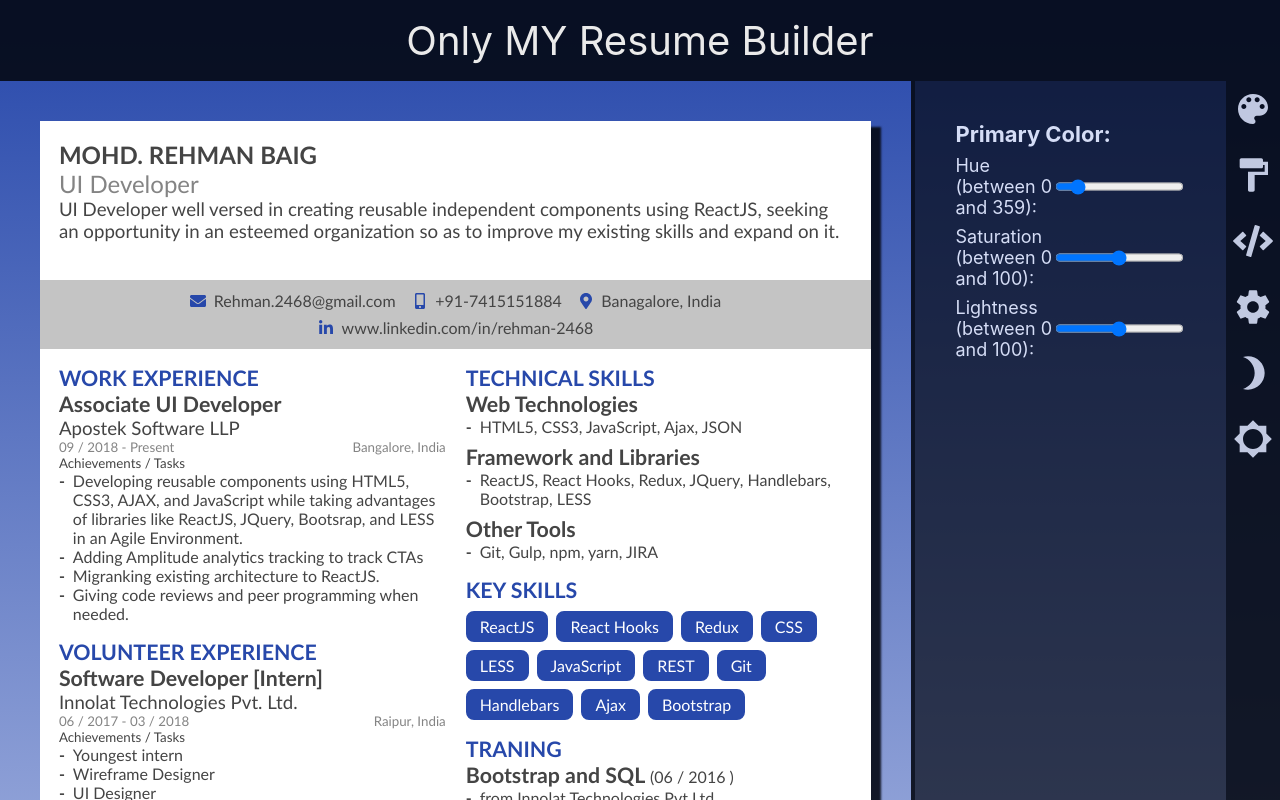
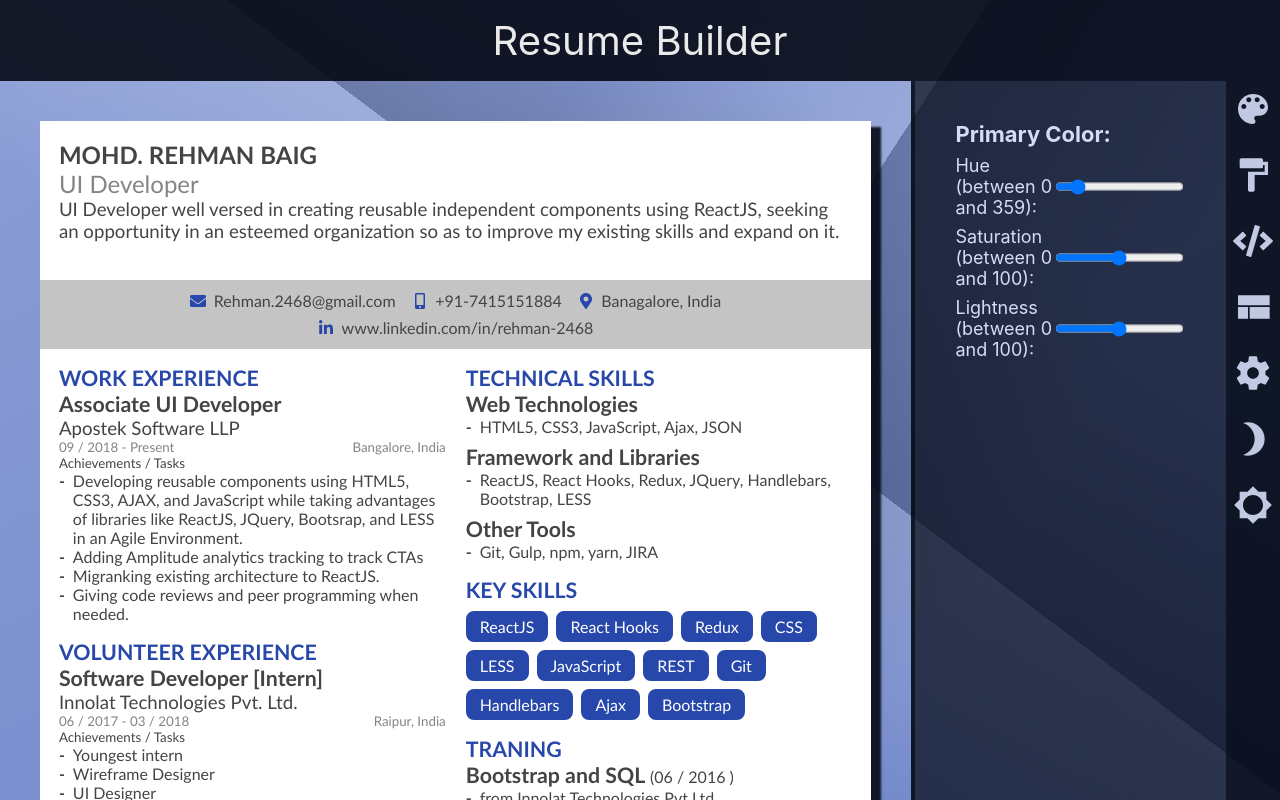
Before and after one commit to md-rehman/resume-builder, a React (Create React App) app: page / in a window 1280 px wide. Shown: the top 800 px of the page. Built offline with nearby package versions, Linux system fonts and the light colour scheme.

Commit message:
UI updates

```diff
--- a/src/App.js
+++ b/src/App.js
@@ -1,4 +1,4 @@
-import React from 'react';
+import React, { useEffect, useRef } from 'react';
 import './App.scss';
 import Viewer from './components/viewer/Viewer';
 import Header from './components/global/header/Header';
@@ -7,11 +7,14 @@ import NavMain from './components/global/nav/NavMain';
 import JsonEditor from './components/toolBox/jsonEditor/JsonEditor';
 import Footer from './components/global/footer/Footer';
 import ToolBox from './components/toolBox/ToolBox';
+import { AppContextProvider } from './store/context/AppContext';
 
 function App() {
+
   return (
     <>
-      <ResumeJSONProvider>
+        <AppContextProvider>
+          <div className="background-main"></div>
           <div className="Header-wrapper">
             <Header />
           </div>
@@ -19,17 +22,20 @@ function App() {
             <NavMain />
           </div> */}
           <main>
+            <ResumeJSONProvider>
+              <div className="background-shine"></div>
               <div className="Viewer-wrapper">
                 <Viewer />
               </div>
               <div className="ToolBox-wrapper">
                 <ToolBox />
               </div>
+            </ResumeJSONProvider>
           </main>
           <div className="Header-wrapper">
             <Footer />
           </div>
-      </ResumeJSONProvider>
+        </AppContextProvider>
     </>
   );
 }
--- a/src/App.scss
+++ b/src/App.scss
@@ -1,8 +1,75 @@
 @import "./assets/style/variable.scss";
 
+
+.background-main {
+
+  position: fixed;
+  top: 0;
+  bottom: 0;
+  right: 0;
+  left: 0;
+  z-index: -1;
+  background-size: 400% 400%;
+  -webkit-animation: ShineMotion 500s linear infinite;
+  -moz-animation: ShineMotion 500s linear infinite;
+  -o-animation: ShineMotion 500s linear infinite;
+  animation: ShineMotion 500s linear infinite;
+}
+
 body {
-  background: linear-gradient(180deg, var(--primary), hsl(var(--primary-hue), var(--primary-saturation), 90%));
+  background: linear-gradient(333deg, var(--primary), var(--primary-light));
+  background-size: 400% 400%;
+
+  -webkit-animation: backgroundMotion 30s ease infinite;
+  -moz-animation: backgroundMotion 30s ease infinite;
+  -o-animation: backgroundMotion 30s ease infinite;
+  animation: backgroundMotion 30s ease infinite;
 }
+body.dark {
+  background: linear-gradient(180deg, var(--primary), var(--primary-dark));
+}
+.background-shine {
+  --shine-deg: 123deg;
+  --shine-location: 55%;
+  position: fixed;
+  top: 0;
+  bottom: 0;
+  right: 0;
+  left: 0;
+
+// background: linear-gradient(90deg, rgba(0, 0, 0, 0) 40%, rgba(255, 255, 255, .3) var(--shine-location), rgba(0, 0, 0, .3) var(--shine-location), rgba(0, 0, 0, 0) 70%), linear-gradient(180deg, rgba(0, 0, 0, 0) 40%, rgba(255, 255, 255, .3) var(--shine-location), rgba(0, 0, 0, .3) var(--shine-location), rgba(0, 0, 0, 0) 70%), linear-gradient(270deg, rgba(0, 0, 0, 0) 40%, rgba(255, 255, 255, .3) var(--shine-location), rgba(0, 0, 0, .3) var(--shine-location), rgba(0, 0, 0, 0) 70%), linear-gradient(360deg, rgba(0, 0, 0, 0) 40%, rgba(255, 255, 255, .3) var(--shine-location), rgba(0, 0, 0, .3) var(--shine-location), rgba(0, 0, 0, 0) 70%);
+
+// background: linear-gradient(var(--shine-deg), rgba(0, 0, 0, 0) 40%, rgba(255, 255, 255, .3) var(--shine-location), rgba(0, 0, 0, .3) var(--shine-location), rgba(0, 0, 0, 0) 70%);
+
+
+
+
+
+  background: linear-gradient(123deg, rgba(0,0,0,0), rgba(0,0,0,0) 35%, rgba(255,255,255,.2) 55%, rgba(0,0,0,.2) 55%, rgba(0,0,0,0) 75%, rgba(0,0,0,0) 100%), linear-gradient(37deg, rgba(0,0,0,0), rgba(0,0,0,0) 35%, rgba(255,255,255,.2) 55%, rgba(0,0,0,.2) 55%, rgba(0,0,0,0) 75%, rgba(0,0,0,0) 100%);
+  z-index: -1;
+
+}
+@-webkit-keyframes backgroundMotion {
+    0%{background-position:32% 0%;}
+    50%{background-position:69% 100%}
+    100%{background-position:32% 0%}
+}
+@-moz-keyframes backgroundMotion {
+    0%{background-position:32% 0%}
+    50%{background-position:69% 100%}
+    100%{background-position:32% 0%}
+}
+@-o-keyframes backgroundMotion {
+    0%{background-position:32% 0%}
+    50%{background-position:69% 100%}
+    100%{background-position:32% 0%}
+}
+@keyframes backgroundMotion {
+    0%{background-position:32% 0%}
+    50%{background-position:69% 100%}
+    100%{background-position:32% 0%}
+}
+
 
 main {
   display: flex;
--- a/src/components/Viewer/Viewer.js
+++ b/src/components/Viewer/Viewer.js
@@ -47,7 +47,7 @@ function Viewer() {
               <img src={profileImage} alt=""/>
             </div> */}
             <div className="header-info">
-              <div className="userName">{ state.header.userName }</div>
+              <div className="userName" contentEditable="true" onBlur={ e => console.log(e) }>{ state.header.userName }</div>
               <div className="designation">{ state.header.designation }</div>
               <div className="summary">{ state.header.summary }</div>
             </div>
--- a/src/components/global/header/Header.js
+++ b/src/components/global/header/Header.js
@@ -5,7 +5,7 @@ import './Header.scss';
 function Header() {
   return <>
     <header>
-      Only MY Resume Builder
+      Resume Builder
     </header>
   </>
 }
--- a/src/components/toolBox/ToolBox.js
+++ b/src/components/toolBox/ToolBox.js
@@ -1,6 +1,6 @@
 import React, { useContext, useState } from 'react';
 import './ToolBox.scss';
-import { MdColorLens, MdCode, MdSettings, MdBrightness3, MdBrightness5, MdFormatPaint } from "react-icons/md";
+import { MdColorLens, MdCode, MdSettings, MdBrightness3, MdBrightness5, MdFormatPaint, MdViewCompact } from "react-icons/md";
 import { FaCode } from "react-icons/fa";
 import JsonEditor from './jsonEditor/JsonEditor';
 import ThemeFormatter from './themeFormatter/ThemeFormatter';
@@ -35,6 +35,10 @@ function ToolBox() {
       <div className="icon" onClick={ () => setActiveTool("JsonEditor") }>
         <FaCode />
       </div>
+      <div className="icon" onClick={ () => setActiveTool("JsonEditor") }>
+        <MdViewCompact />
+      </div>
+
       <div className="icon">
         <MdSettings />
       </div>
--- /dev/null
+++ b/src/store/context/AppContext.js
@@ -0,0 +1,19 @@
+import React, { createContext, useReducer } from 'react';
+import { AppContextReducer } from '../reducer/AppContextReducer';
+
+export const AppContextContext = createContext();
+
+export const AppContextProvider = props => {
+  const { children } = props;
+  const initState = {
+    activeMainTheme: 'light'
+  }
+
+  const [state, dispatch] = useReducer(AppContextReducer, initState)
+
+  return (
+    <AppContextContext.Provider value={ { state, dispatch } }>
+      { children }
+    </AppContextContext.Provider>
+  )
+}
--- /dev/null
+++ b/src/store/reducer/AppContextReducer.js
@@ -0,0 +1,12 @@
+export const AppContextReducer = function (state, action) {
+
+  switch (action.type) {
+    case 'UPDATE_THEME':
+      return {
+        ...state,
+        activeMainTheme: action.theme
+      }
+    default:
+      return state;
+  }
+}
--- a/src/store/reducer/ResumeJSONReducer.js
+++ b/src/store/reducer/ResumeJSONReducer.js
@@ -2,7 +2,6 @@ export const ResumeJSONReducer = function (state, action) {
 
   switch (action.type) {
     case 'UPDATE':
-      console.log(action)
       return action.data
     default:
       return state;
```
Lines whose indentation alone changed are shown as unchanged.
